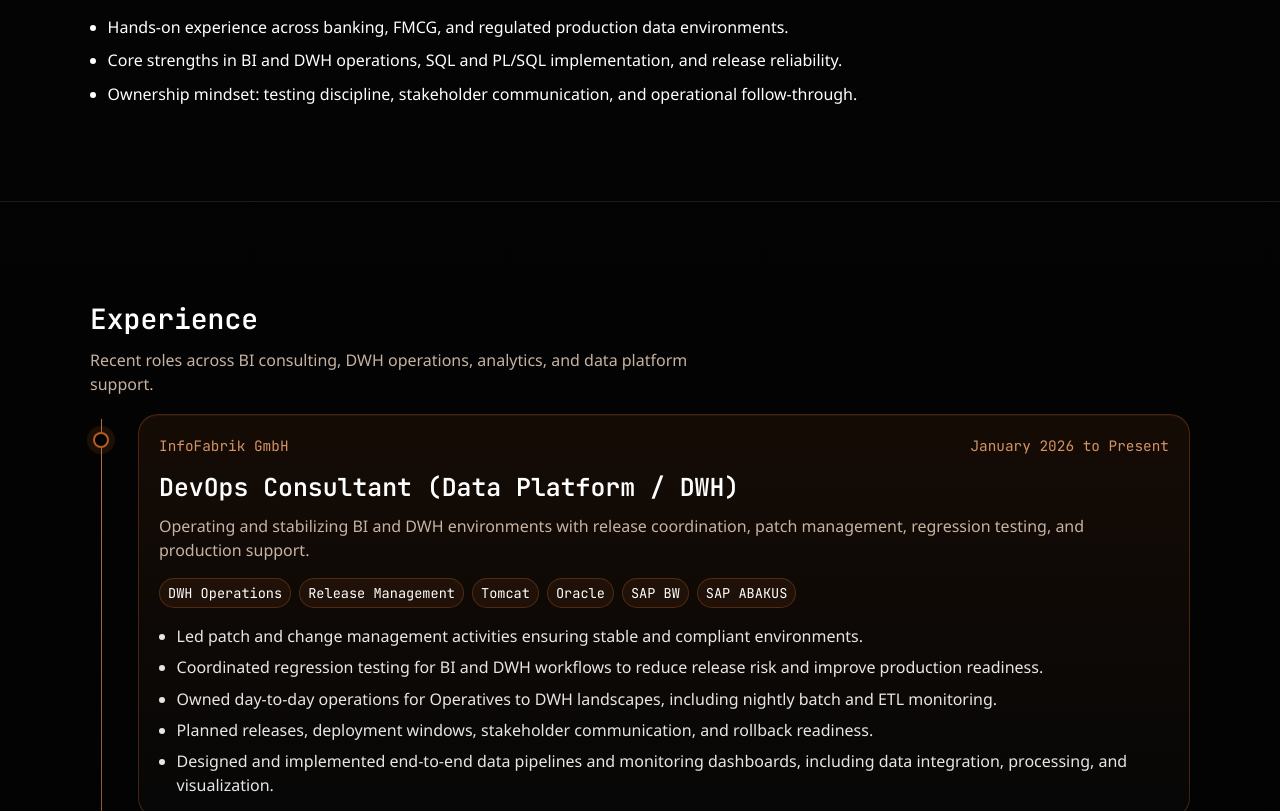
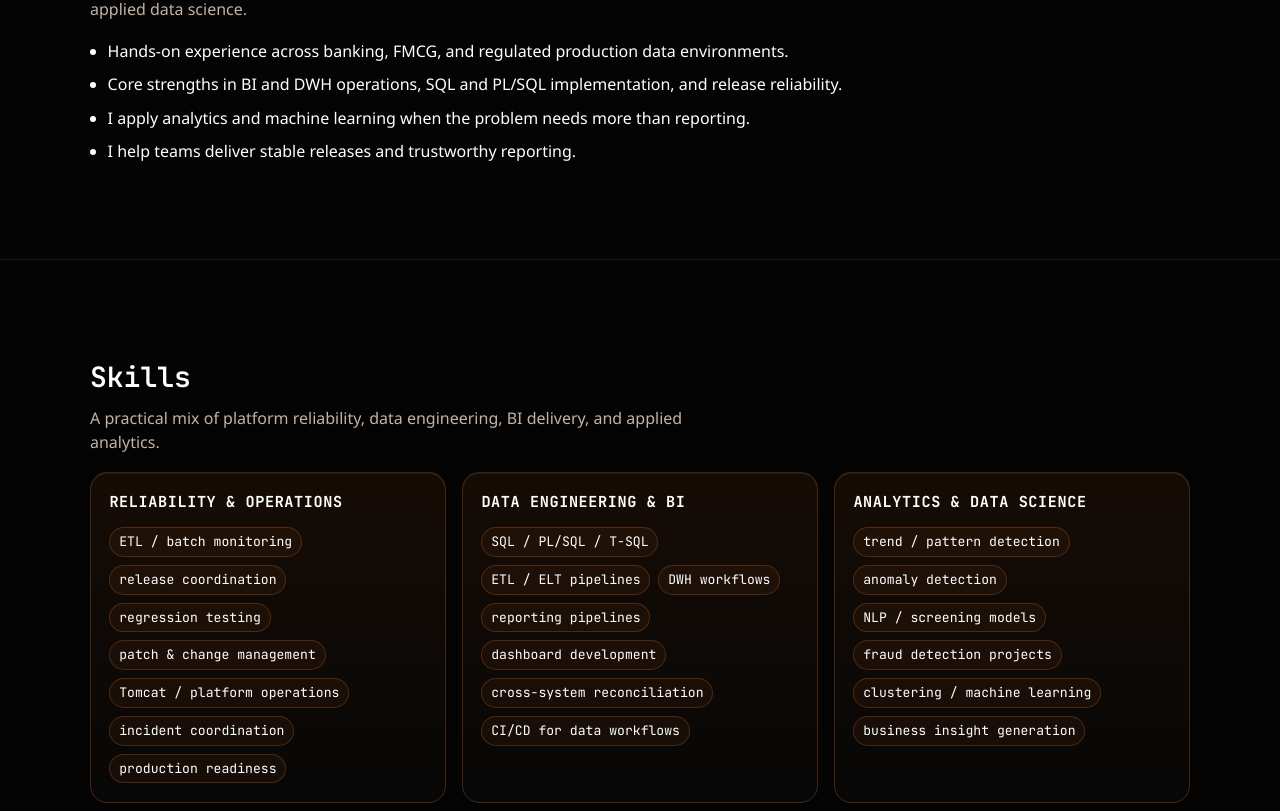
Before and after one commit to jczx/portfolio, a React (Vite) app: page / in a window 1280 px wide. Shown: the part 729-1540 px from the top of the page. Built offline with nearby package versions, Linux system fonts and the light colour scheme.

Commit message:
Skills Components added

```diff
--- a/src/App.tsx
+++ b/src/App.tsx
@@ -2,6 +2,7 @@ import { useCallback, useEffect, useState } from "react";
 import Header from "./components/Header";
 import Hero from "./components/Hero";
 import About from "./components/About";
+import Skills from "./components/Skills";
 import Projects from "./components/Projects";
 import Contact from "./components/Contact";
 import { copyByLanguage, type Language } from "./i18n/content";
@@ -72,6 +73,7 @@ function App() {
       <main>
         <Hero copy={copy.hero} />
         <About copy={copy.about} />
+        <Skills copy={copy.skills} />
         <Projects language={language} copy={copy.experience} />
         <Contact copy={copy.contact} />
       </main>
--- /dev/null
+++ b/src/components/Skills.tsx
@@ -0,0 +1,38 @@
+import type { CSSProperties } from "react";
+
+type SkillsProps = {
+  copy: {
+    title: string;
+    lead: string;
+    groups: Array<{
+      title: string;
+      items: string[];
+    }>;
+  };
+};
+
+const Skills = ({ copy }: SkillsProps) => {
+  return (
+    <section className="section reveal-on-scroll" id="skills" style={{ "--reveal-delay": "100ms" } as CSSProperties}>
+      <div className="container">
+        <h2>{copy.title}</h2>
+        <p className="section__lead">{copy.lead}</p>
+
+        <div className="skillsGrid">
+          {copy.groups.map((group) => (
+            <article className="skillsCard" key={group.title}>
+              <h3 className="skillsCard__title">{group.title}</h3>
+              <ul className="skillsCard__list">
+                {group.items.map((item) => (
+                  <li key={item}>{item}</li>
+                ))}
+              </ul>
+            </article>
+          ))}
+        </div>
+      </div>
+    </section>
+  );
+};
+
+export default Skills;
--- a/src/i18n/content.ts
+++ b/src/i18n/content.ts
@@ -16,6 +16,14 @@ type Copy = {
     title: string;
     lead: string;
     points: string[];
+  };
+  skills: {
+    title: string;
+    lead: string;
+    groups: Array<{
+      title: string;
+      items: string[];
+    }>;
   };
   experience: {
     title: string;
@@ -43,9 +51,9 @@ export const copyByLanguage: Record<Language, Copy> = {
     },
     hero: {
       subtitle:
-        "DevOps and operations support for BI, DWH, and analytics.",
+        "DataOps / Analytics Engineer.",
       intro: [
-        "I keep analytics environments reliable across releases, testing, and day-to-day operations.",
+        "I build reliable data platforms and turn data into usable insights.",
       ],
       primaryCta: "Get in touch",
       secondaryCta: "View experience",
@@ -53,11 +61,54 @@ export const copyByLanguage: Record<Language, Copy> = {
     about: {
       title: "About",
       lead:
-        "I work best in execution-focused environments where consistency, communication, and follow-through matter.",
+        "I work at the intersection of data reliability, platform operations, and analytics. From ETL monitoring and release coordination to SQL development, dashboards, and applied data science.",
       points: [
         "Hands-on experience across banking, FMCG, and regulated production data environments.",
         "Core strengths in BI and DWH operations, SQL and PL/SQL implementation, and release reliability.",
-        "Ownership mindset: testing discipline, stakeholder communication, and operational follow-through.",
+        "I apply analytics and machine learning when the problem needs more than reporting.",
+        "I help teams deliver stable releases and trustworthy reporting.",
+      ],
+    },
+    skills: {
+      title: "Skills",
+      lead:
+        "A practical mix of platform reliability, data engineering, BI delivery, and applied analytics.",
+      groups: [
+        {
+          title: "Reliability & Operations",
+          items: [
+            "ETL / batch monitoring",
+            "release coordination",
+            "regression testing",
+            "patch & change management",
+            "Tomcat / platform operations",
+            "incident coordination",
+            "production readiness",
+          ],
+        },
+        {
+          title: "Data Engineering & BI",
+          items: [
+            "SQL / PL/SQL / T-SQL",
+            "ETL / ELT pipelines",
+            "DWH workflows",
+            "reporting pipelines",
+            "dashboard development",
+            "cross-system reconciliation",
+            "CI/CD for data workflows",
+          ],
+        },
+        {
+          title: "Analytics & Data Science",
+          items: [
+            "trend / pattern detection",
+            "anomaly detection",
+            "NLP / screening models",
+            "fraud detection projects",
+            "clustering / machine learning",
+            "business insight generation",
+          ],
+        },
       ],
     },
     experience: {
@@ -103,6 +154,25 @@ export const copyByLanguage: Record<Language, Copy> = {
         "Verantwortungsvolle Arbeitsweise mit Testfokus, klarer Kommunikation und sauberer Ubergabe.",
       ],
     },
+    skills: {
+      title: "Kompetenzen",
+      lead:
+        "Eine praxisnahe Mischung aus Datenplattform-Support, BI- und DWH-Betrieb sowie delivery-orientierter Umsetzung.",
+      groups: [
+        {
+          title: "Betrieb",
+          items: ["Produktivsupport", "Release-Koordination", "Regressionstests", "Patch-Management", "Monitoring"],
+        },
+        {
+          title: "Daten & BI",
+          items: ["SQL", "PL/SQL", "ETL / ELT", "Oracle", "SAP BW", "ReportServer"],
+        },
+        {
+          title: "Umsetzung",
+          items: ["CI/CD", "Stakeholder-Kommunikation", "Operative Verbesserung", "Analytics-Workflows", "Zuverlassigkeit"],
+        },
+      ],
+    },
     experience: {
       title: "Erfahrung",
       lead:
--- a/src/styles/main.scss
+++ b/src/styles/main.scss
@@ -1,6 +1,6 @@
 @use "./variables" as *;
 
-@import url("https://fonts.googleapis.com/css2?family=EB+Garamond:ital,wght@0,500;0,600;0,700;1,500&family=JetBrains+Mono:wght@400;500;600;700;800&family=Montserrat:wght@300;400;500;600;700;800&display=swap");
+@import url("https://fonts.googleapis.com/css2?family=EB+Garamond:ital,wght@0,500;0,600;0,700;1,500&family=JetBrains+Mono:wght@400;500;600;700;800&family=Montserrat:wght@300;400;500;600;700;800&family=Space+Mono:wght@400;700&display=swap");
 
 :root {
   color-scheme: dark;
@@ -91,9 +91,9 @@ a {
 
 .hero__name {
   margin: 0 0 0.7rem;
-  font-family: "JetBrains Mono", "Segoe UI", monospace;
+  font-family: "Space Mono", "Segoe UI", monospace;
   font-size: min(128px, 18vw);
-  font-weight: 300;
+  font-weight: 400;
   letter-spacing: -0.04em;
   line-height: 0.92;
   color: rgba(255, 248, 242, 0.97);
@@ -429,6 +429,45 @@ a {
   margin-top: 0.6rem;
 }
 
+.skillsGrid {
+  display: grid;
+  grid-template-columns: repeat(3, minmax(0, 1fr));
+  gap: 1rem;
+}
+
+.skillsCard {
+  padding: 1.15rem;
+  border-radius: 1.1rem;
+  border: 1px solid $border;
+  background: linear-gradient(180deg, rgba(186, 90, 29, 0.1), rgba(255, 255, 255, 0.02));
+  box-shadow: inset 0 1px 0 rgba(255, 196, 150, 0.05);
+}
+
+.skillsCard__title {
+  margin: 0 0 0.85rem;
+  font-size: 0.95rem;
+  font-weight: 700;
+  letter-spacing: 0.04em;
+  text-transform: uppercase;
+}
+
+.skillsCard__list {
+  list-style: none;
+  display: flex;
+  flex-wrap: wrap;
+  gap: 0.5rem;
+  margin: 0;
+  padding: 0;
+
+  li {
+    padding: 0.25rem 0.55rem;
+    border-radius: 999px;
+    border: 1px solid $border;
+    background: rgba(186, 90, 29, 0.08);
+    font-size: 0.82rem;
+  }
+}
+
 .timeline {
   position: relative;
   display: grid;
@@ -573,6 +612,10 @@ a {
     gap: 0.75rem;
   }
 
+  .skillsGrid {
+    grid-template-columns: 1fr;
+  }
+
   .timeline::before {
     left: 0.55rem;
   }
```
